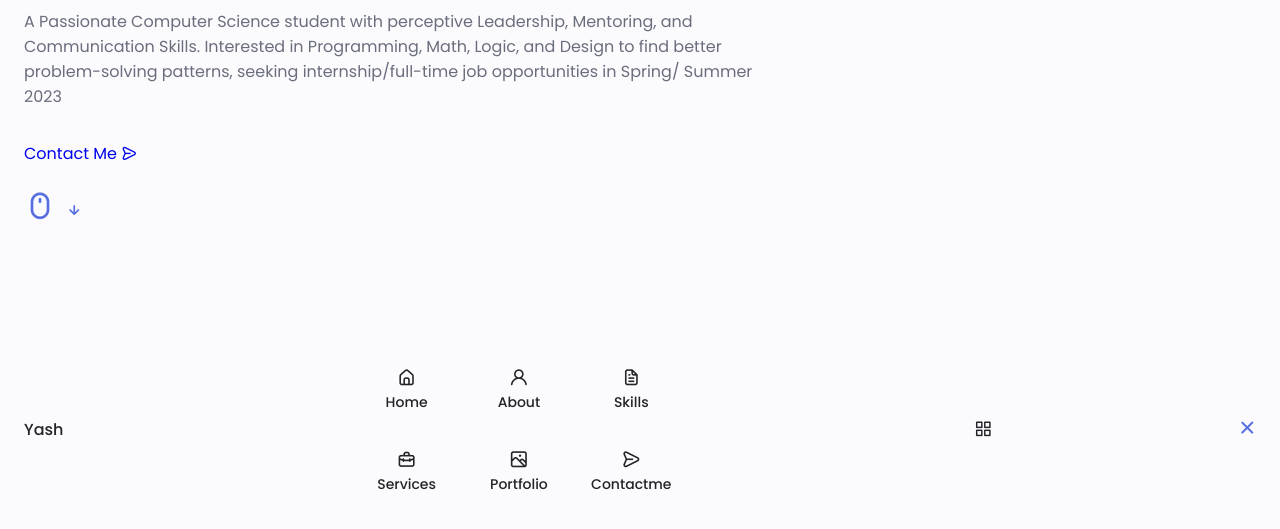
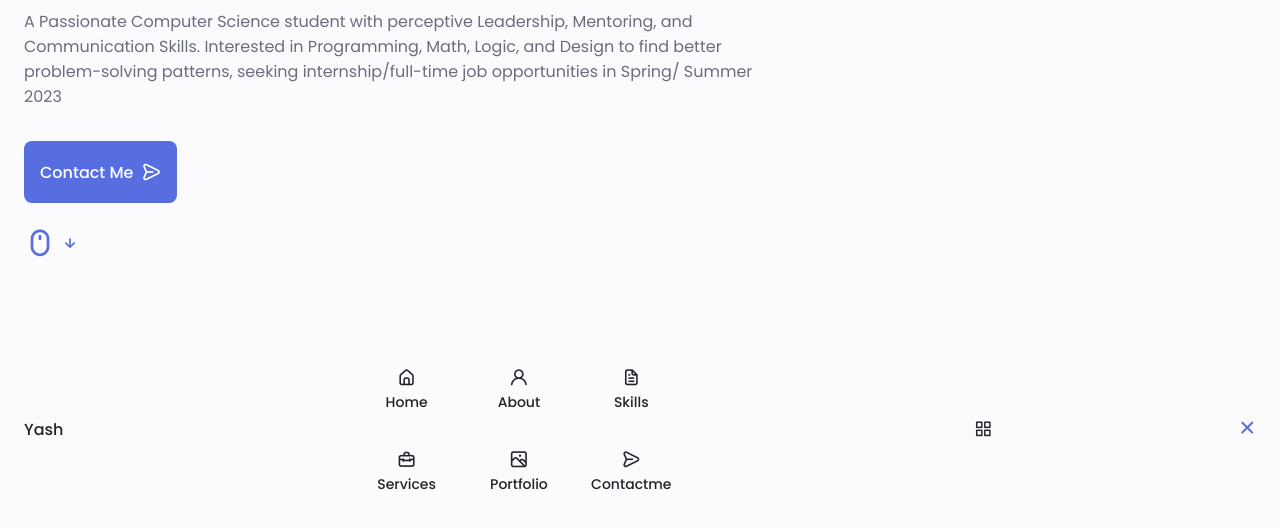
Before and after one commit to YashShelar007/yash-portfolio, a plain HTML site: page index.html in a window 1280 px wide. Shown: the part 347-876 px from the top of the page. Drawn offline with nearby package versions, Linux system fonts and the light colour scheme.

Commit message:
buttons css done

```diff
--- a/css/styles.css
+++ b/css/styles.css
@@ -330,6 +330,29 @@ img {
   font-size: 1.25rem;
 }
 /*==================== BUTTONS ====================*/
+.button {
+  display: inline-block;
+  background-color: var(--first-color);
+  color: #fff;
+  padding: 1rem;
+  border-radius: 0.5rem;
+  font-weight: var(--font-medium);
+}
+
+.button:hover {
+  background-color: var(--first-color-alt);
+}
+
+.button__icon {
+  font-size: 1.25rem;
+  margin-left: var(--mb-0-5);
+  transition: 0.3s;
+}
+
+.button--flex {
+  display: inline-flex;
+  align-items: center;
+}
 
 /*==================== ABOUT ====================*/
 
```
